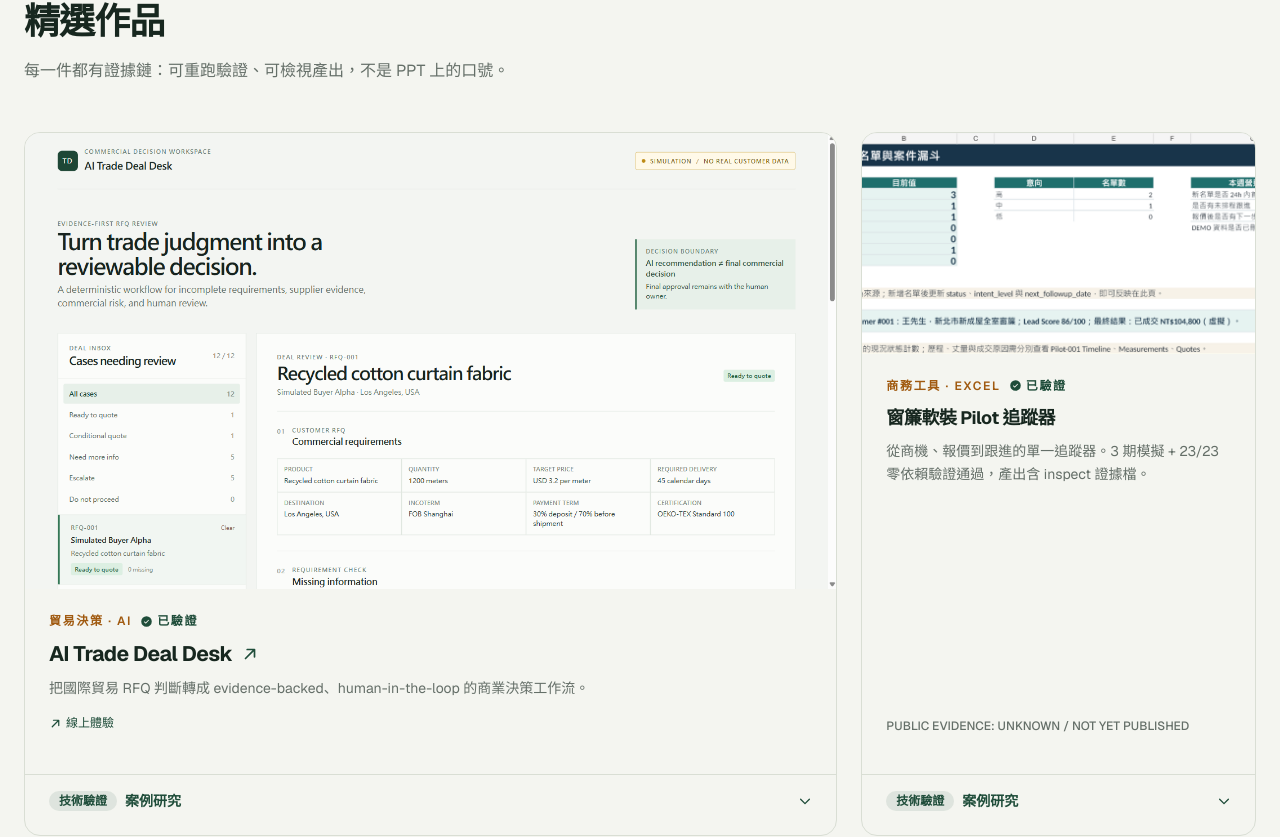
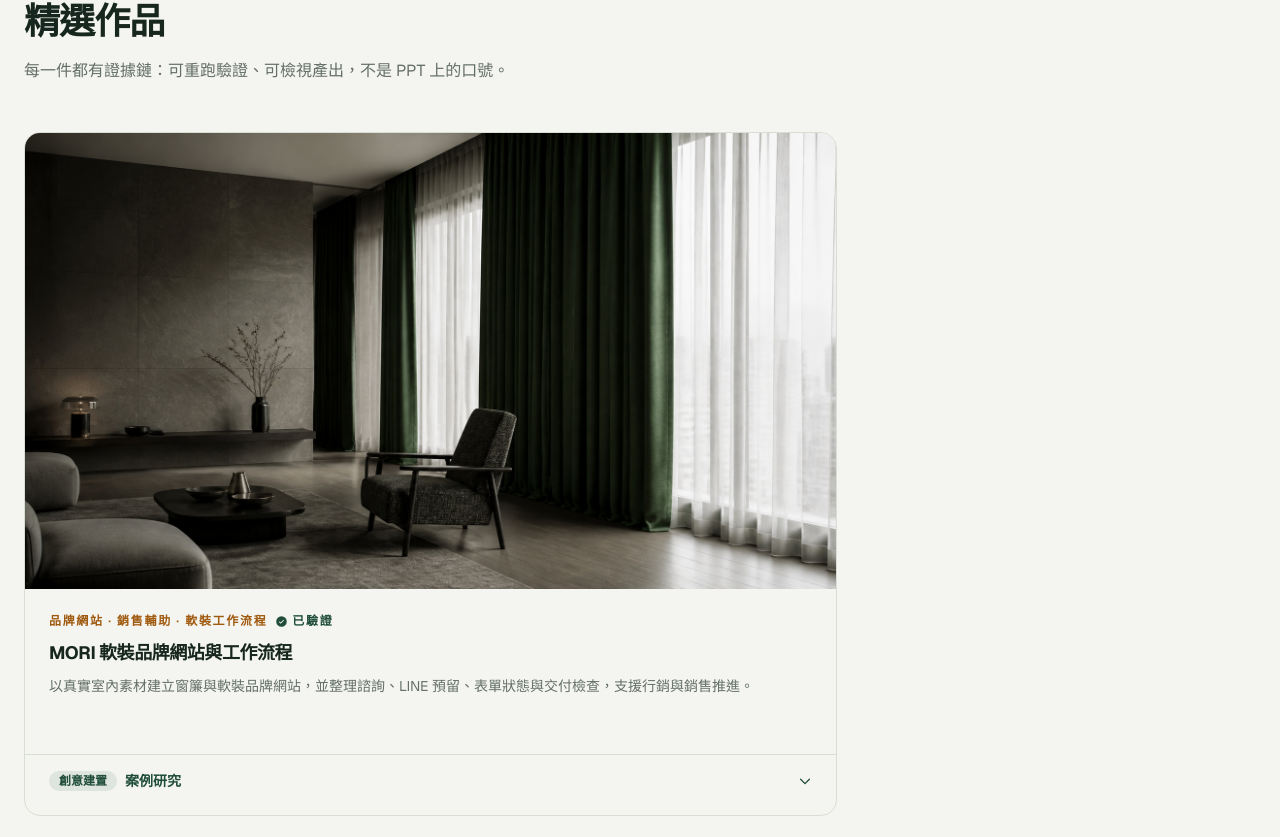
Before and after one commit to apchen1978/pauls-tradecraft, a React (Vite) app: page / in a window 1280 px wide. Shown: the part 1168-2005 px from the top of the page. Built offline with nearby package versions, Linux system fonts and the light colour scheme.

Commit message:
feat: add soft-furnishing sales enablement

```diff
--- a/content/onepager-en.json
+++ b/content/onepager-en.json
@@ -24,13 +24,14 @@
   "servicesTitle": "SERVICES",
   "services": [
     "AI Workflow Design — reshape repetitive business processes into Human + AI collaboration",
-    "AI-Native Prototyping — turn an idea into a working web app or internal tool, fast",
+    "Soft-Furnishing Brand Sites & Sales Tools — sites and support tools aligned to marketing, consultation, quoting, and follow-up",
     "Trade & Business Systems — turn real trade practice into systems AI can execute and assist",
     "AI Agent Orchestration — design how multiple AI agents divide work, with audit and validation"
   ],
   "worksTitle": "SELECTED WORKS",
   "reviewedWorkIds": [
     "trade-deal-desk",
+    "mori-soft-furnishing-website",
     "tracker",
     "casebrief",
     "simulations",
@@ -44,6 +45,7 @@
   ],
   "works": [
     "AI Trade Deal Desk — flagship: a trade decision workspace where AI recommends and a human approves, with a live public demo",
+    "MORI Soft-Furnishing Brand Website & Workflow — private delivery case: a brand site and repeatable workflow supporting marketing and sales progress",
     "Curtain Soft-Furnishing Pilot Tracker — one tracker from lead to follow-up, 23/23 verified",
     "Sales Pilot Case Brief — public live demo",
     "Lil Matt's Gaming World — gamified English learning, play now",
--- a/content/onepager-zh.json
+++ b/content/onepager-zh.json
@@ -22,13 +22,14 @@
   "servicesTitle": "SERVICES · 我能幫你解決什麼",
   "services": [
     "AI Workflow Design — 把重複流程改造成 Human + AI 協作",
-    "AI-Native Prototyping — 想法快速變成可操作的 Web App / 工具",
+    "軟裝品牌網站與銷售工具 — 對齊行銷、諮詢、報價與跟進的網站及輔助工具",
     "Trade & Business Systems — 把貿易實務變成 AI 可執行的系統",
     "AI Agent Orchestration — 設計多 AI 之間的分工與審計"
   ],
   "worksTitle": "SELECTED WORKS · 精選作品",
   "reviewedWorkIds": [
     "trade-deal-desk",
+    "mori-soft-furnishing-website",
     "tracker",
     "casebrief",
     "simulations",
@@ -42,6 +43,7 @@
   ],
   "works": [
     "AI Trade Deal Desk · 旗艦案例：貿易決策工作台，AI 建議＋人類審批，公開線上體驗",
+    "MORI 軟裝品牌網站與工作流程 · 私有交付案例：支援行銷與銷售推進的品牌網站及可重複流程",
     "窗簾軟裝 Pilot 追蹤器 · 商機到跟進的單一追蹤器，23/23 驗證",
     "銷售 Pilot 案例簡報 · 公開 live demo",
     "Lil Matt's Gaming World · 遊戲化英語學習，立即玩",
--- a/src/data/works.js
+++ b/src/data/works.js
@@ -8,6 +8,49 @@
 //   - 禁止虛構 ROI / conversion / customer result / usage metrics / commercial outcome。
 // 封面（cover）：真實截圖裁切 16:9，或品牌設計封面（Forest family）。
 export const works = [
+  {
+    id: "mori-soft-furnishing-website",
+    cover: "/images/cover-mori-soft-furnishing.png",
+    imageAlt: { zh: "MORI 軟裝品牌網站首頁", en: "MORI soft-furnishing brand website homepage" },
+    span: "col-span-3 md:col-span-2",
+    icon: "briefcase",
+    verified: true,
+    link: null,
+    hidePendingLink: true,
+    zh: {
+      title: "MORI 軟裝品牌網站與工作流程",
+      desc: "以真實室內素材建立窗簾與軟裝品牌網站，並整理諮詢、LINE 預留、表單狀態與交付檢查，支援行銷與銷售推進。",
+      tag: "品牌網站 · 銷售輔助 · 軟裝工作流程",
+    },
+    en: {
+      title: "MORI Soft-Furnishing Brand Website & Workflow",
+      desc: "A curtain and soft-furnishing brand site built around interior imagery, with reusable consultation, LINE placeholder, form-state, and delivery checks that support marketing and sales progress.",
+      tag: "Brand website · Sales enablement · Soft-furnishing workflow",
+    },
+    case: {
+      stage: { zh: "創意建置", en: "Creative Build" },
+      problem: {
+        zh: "軟裝服務需要把風格、服務內容、案例與諮詢入口，串成能支援行銷、報價與跟進的銷售路徑；若沒有固定流程，每次建置也會重複摸索素材、聯絡方式與發布檢查。",
+        en: "Soft-furnishing services need to connect style, services, work, and consultation into a sales path that supports marketing, quoting, and follow-up. Without a repeatable process, each build also re-solves imagery, contact handling, and release checks.",
+      },
+      approach: {
+        zh: "以響應式靜態網站建立首頁、服務、案例、流程與諮詢結構；將視覺素材、LINE 安全預留、表單前端狀態、私有 GitHub 交付與基礎驗證整理為可複用工作流，後續可延伸至報價與跟進工具。",
+        en: "Built a responsive static site with home, services, work, process, and consultation sections; documented a reusable flow for visual assets, a safe LINE placeholder, front-end form states, private GitHub delivery, and basic checks, ready to extend into quoting and follow-up tools.",
+      },
+      tools: {
+        zh: "HTML · CSS · JavaScript · 圖像生成 · GitHub · 手機版檢視",
+        en: "HTML · CSS · JavaScript · Image generation · GitHub · Mobile review",
+      },
+      result: {
+        zh: "完成可本機檢視的 MORI 品牌網站，以及可重複使用的軟裝網站建置 Skill；LINE／Email 未提供時，保留可見但不虛構的聯絡按鈕。",
+        en: "Delivered a locally viewable MORI brand website and a reusable soft-furnishing site-building skill. When LINE or email is not supplied, the contact button remains visible without inventing a destination.",
+      },
+      evidence: {
+        zh: "私有 GitHub repo：apchen1978/great-soft-furnishing-website，commit cb68c69；git diff --check 與 node --check script.js 已通過。尚未設定公開品牌網址、實際 LINE 或表單收件服務。",
+        en: "Private GitHub repo: apchen1978/great-soft-furnishing-website, commit cb68c69; git diff --check and node --check script.js passed. No public brand hosting, live LINE destination, or form-receiving service has been configured.",
+      },
+    },
+  },
   {
     id: "trade-deal-desk",
     cover: "/images/cover-trade-deal-desk.png",
--- a/src/i18n.jsx
+++ b/src/i18n.jsx
@@ -8,7 +8,7 @@
     hero: {
       headlineA: "把貿易實務，",
       headlineB: "做成看得見的工具",
-      sub: "國際貿易總監 × AI 協作：報價、追蹤、簡報，件件可驗證、可交付。",
+      sub: "國際貿易總監 × AI 協作：以品牌網站、銷售工具與可驗證流程，讓行銷、諮詢、報價與跟進更清楚。",
       ctaPrimary: "看作品",
       ctaSecondary: "認識我",
       imgCaption: "窗簾軟裝 Pilot 追蹤器 · 實際畫面",
@@ -49,9 +49,9 @@
           tags: "Workflow Audit · Human-in-the-loop · Automation · SOP",
         },
         {
-          title: "AI-Native Prototyping",
-          desc: "把一個想法快速變成可操作的產品：從需求拆解、prototype 到可部署的 Web App 與 internal tool，用 AI coding agents 加速迭代，不停留在簡報或概念。",
-          tags: "Prototype · Web App · Internal Tool · Vibe Coding",
+          title: "軟裝品牌網站與銷售工具",
+          desc: "不是為了多一個網站而做網站。協助窗簾與軟裝品牌把品味、服務、案例與諮詢入口做成清楚的銷售路徑，並建立 LINE、表單、報價、跟進與交付檢查等輔助工具，讓行銷與接單更能推進。",
+          tags: "Brand Website · Sales Enablement · LINE · Quote · Follow-up",
         },
         {
           title: "Trade & Business Systems",
@@ -132,7 +132,7 @@
     hero: {
       headlineA: "Turning trade practice",
       headlineB: "into visible tools",
-      sub: "Trade director × AI collaboration: quotes, tracking, decks. Every piece is verifiable and shippable.",
+      sub: "Trade director × AI collaboration: brand sites, sales tools, and verifiable workflows that clarify marketing, consultation, quoting, and follow-up.",
       ctaPrimary: "See the work",
       ctaSecondary: "About me",
       imgCaption: "Curtain soft-furnishing pilot tracker · live view",
@@ -173,9 +173,9 @@
           tags: "Workflow Audit · Human-in-the-loop · Automation · SOP",
         },
         {
-          title: "AI-Native Prototyping",
-          desc: "Turn an idea into a working product fast: from requirements breakdown and prototype to deployable web apps and internal tools, accelerated by AI coding agents instead of staying at the deck or concept stage.",
-          tags: "Prototype · Web App · Internal Tool · Vibe Coding",
+          title: "Soft-Furnishing Brand Sites & Sales Tools",
+          desc: "A website is not useful just because it exists. Help curtain and soft-furnishing brands turn their visual language, services, work, and consultation path into a clear sales journey, with supporting LINE, form, quote, follow-up, delivery, and launch-check tools.",
+          tags: "Brand Website · Sales Enablement · LINE · Quote · Follow-up",
         },
         {
           title: "Trade & Business Systems",
```
Also changed, not shown: public/images/cover-mori-soft-furnishing.png (added).
